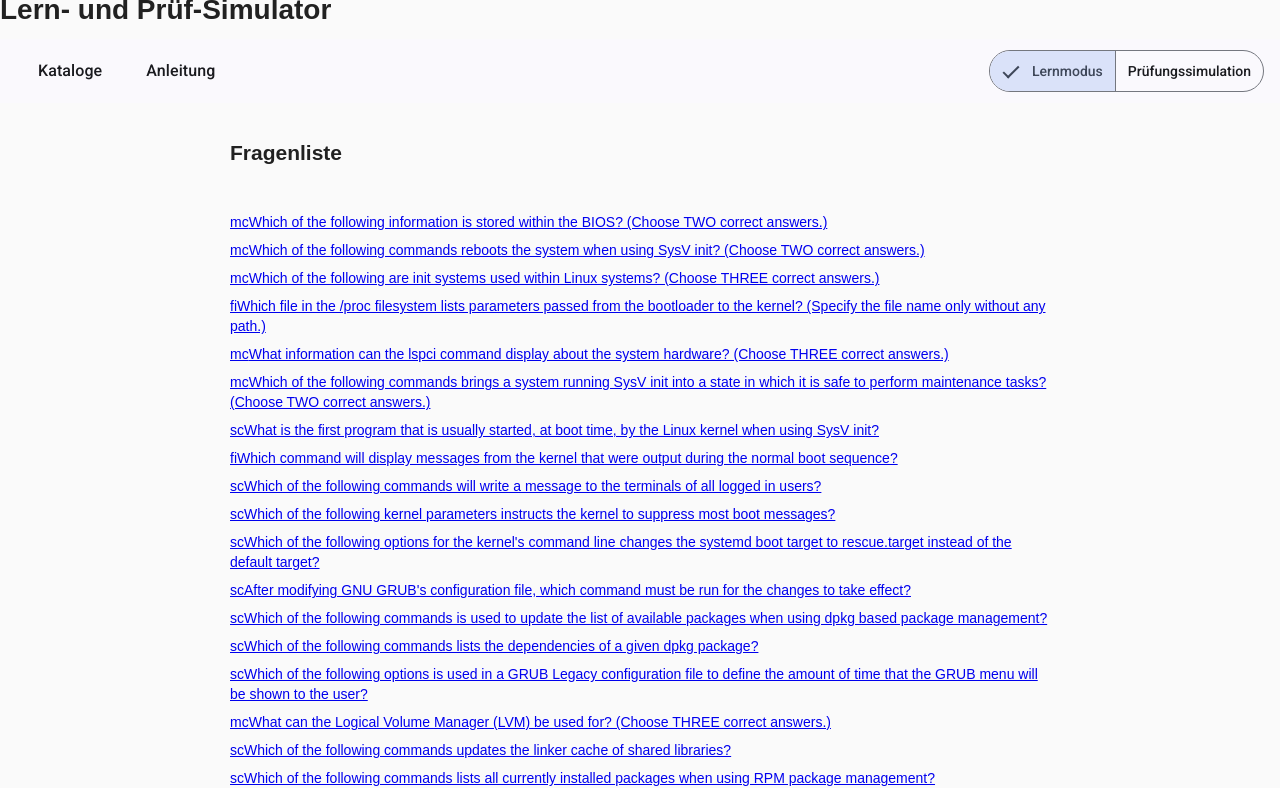
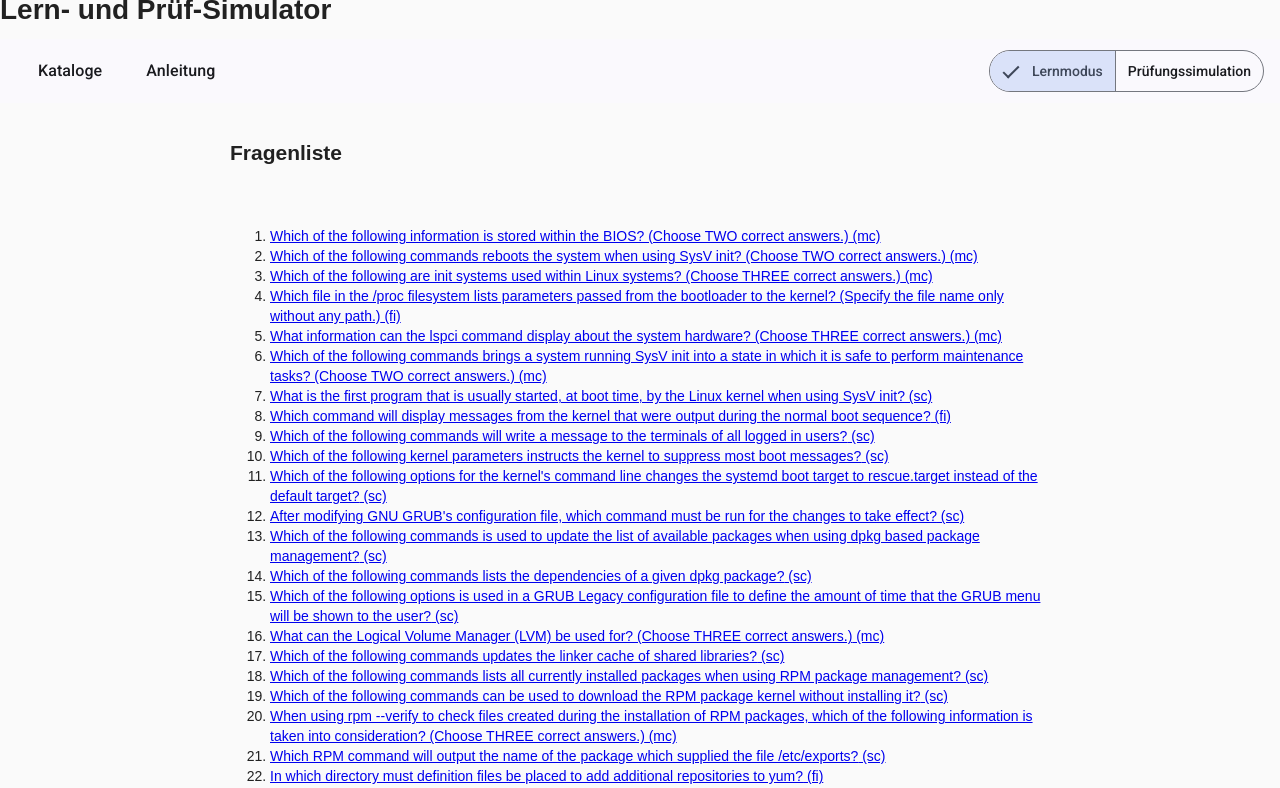
Before and after one commit to youllia/LPSim, an Angular app: page /catalogs/1/questions in a window 1280 px wide. Shown: the top 788 px of the page. Built offline with nearby package versions, Linux system fonts and the light colour scheme; data requests are answered from the project's data file.

Commit message:
Question Order

```diff
--- a/src/app/features/question-select/question-select.html
+++ b/src/app/features/question-select/question-select.html
@@ -15,9 +15,13 @@
     <p>Keine Fragen in diesem Katalog.</p>
   } @else {
     <section class="question-list">
-      @for (q of questions.value(); track q.id) {
-        <app-question-card [question]="q" [catalogId]="catalogId()" />
-      }
+      <ol>
+        @for (q of questions.value(); track q.id) {
+          <li>
+            <app-question-card [question]="q" [catalogId]="catalogId()" />
+          </li>
+        }
+      </ol>
     </section>
   }
 }
--- a/src/app/shared/components/question-card/question-card.html
+++ b/src/app/shared/components/question-card/question-card.html
@@ -1,8 +1,9 @@
+
 <a [routerLink]="['/catalogs', catalogId(), 'questions', question().id]"
   class="question-card"
   [attr.data-type]="question().type">
     <div class="question -card-content">
-      <span>{{ question().type }}</span>
       <span>{{ question().questionText }}</span>
+      <span class="sm"> ({{ question().type }}) </span>
     </div>
 </a>
```
